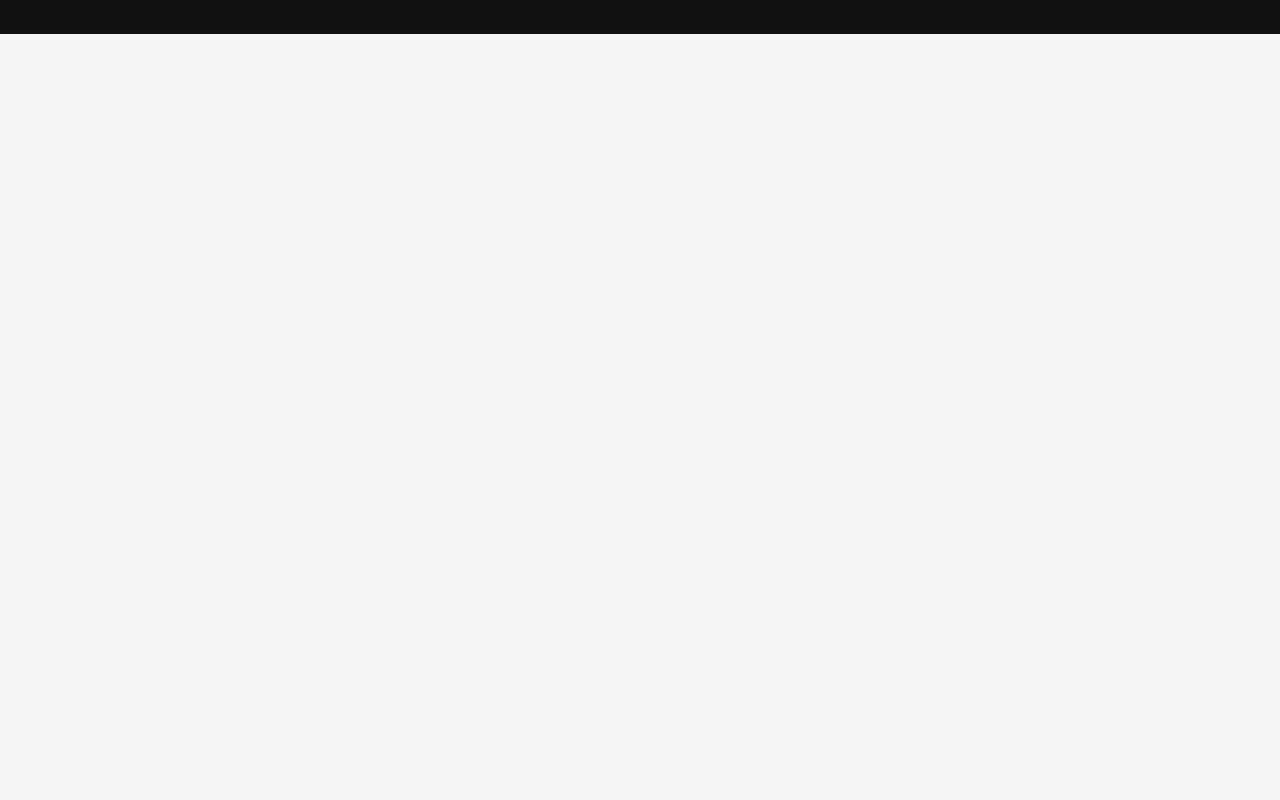
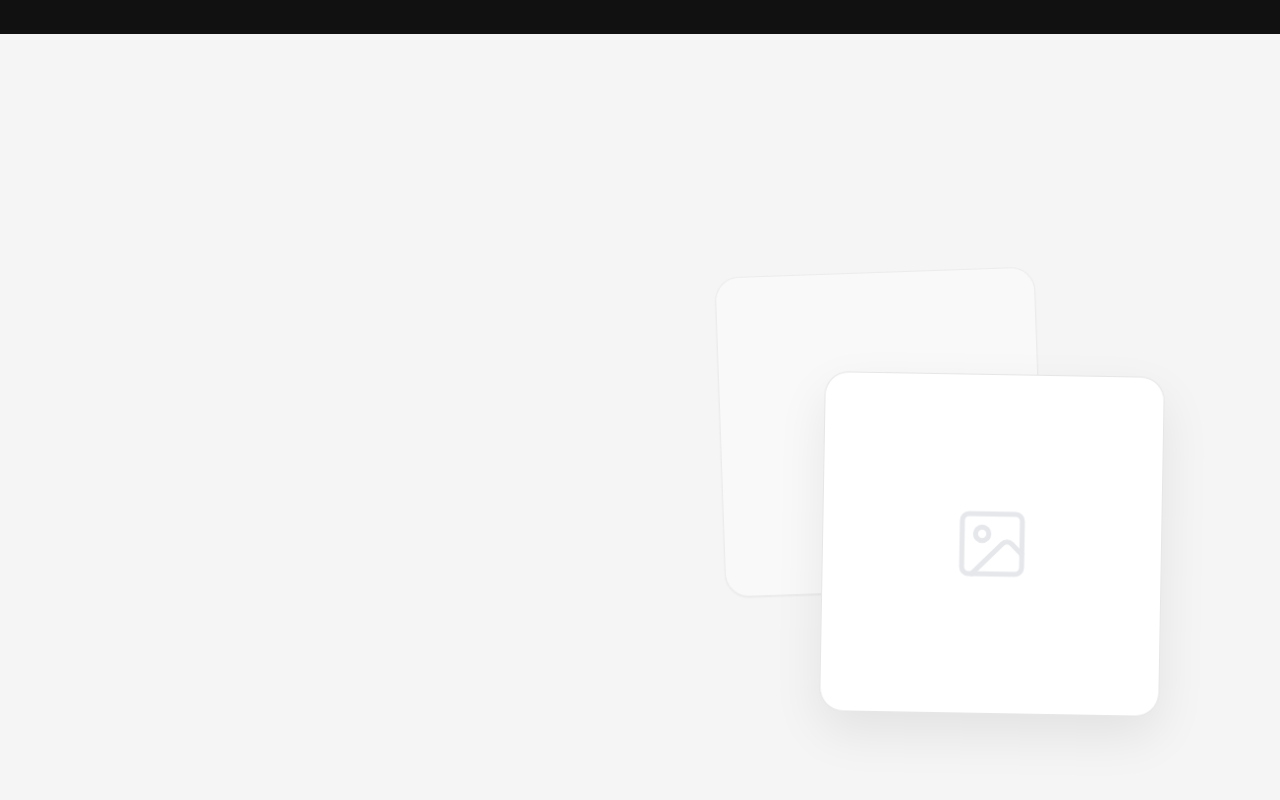
Before and after one commit to Nueve-Info/bet1-gridGPT-founder, a React (Vite) app: page / in a window 1280 px wide. Shown: the part 3394-4194 px from the top of the page. Built offline with nearby package versions, Linux system fonts and the light colour scheme.

Commit message:
style: improve metrics section visuals with stacked cards and hover interaction

```diff
--- a/src/LandingPage.tsx
+++ b/src/LandingPage.tsx
@@ -266,20 +266,6 @@ export default function LandingPage() {
             stagger: 0.2,
             ease: "power3.out",
             delay: 0.2,
-            scrollTrigger: {
-                trigger: featuresRef.current,
-                start: "top 75%",
-                toggleActions: "play none none reverse"
-            }
-        });
-
-        gsap.from(featuresRef.current.querySelectorAll(".lg\\:flex > div"), {
-            scale: 0.9,
-            opacity: 0,
-            duration: 1,
-            stagger: 0.1,
-            ease: "power2.out",
-            delay: 0.4,
             scrollTrigger: {
                 trigger: featuresRef.current,
                 start: "top 75%",
@@ -648,9 +634,9 @@ export default function LandingPage() {
             </div>
 
             {/* Right Column: Visuals */}
-            <div className="relative hidden lg:flex items-center justify-center h-[500px]">
-                {/* Abstract Layered Cards */}
-                <div className="absolute top-1/2 left-1/2 -translate-x-1/2 -translate-y-1/2 w-[340px] h-[340px] bg-gray-200/50 rounded-2xl flex items-center justify-center transform -rotate-3 z-0">
+            <div className="relative flex items-center justify-center h-[400px] sm:h-[500px] lg:h-[600px] mt-12 lg:mt-0 group">
+                {/* Back Card (Top Left) */}
+                <div className="absolute w-[260px] h-[260px] sm:w-[320px] sm:h-[320px] bg-white/40 backdrop-blur-sm rounded-3xl border border-[#111111]/5 flex items-center justify-center -rotate-2 -translate-x-16 -translate-y-16 transition-all duration-500 group-hover:-translate-x-20 group-hover:-translate-y-20 z-0 overflow-hidden shadow-sm">
                     <div className="w-16 h-16 text-gray-300">
                         <svg viewBox="0 0 24 24" fill="none" stroke="currentColor" strokeWidth="1.5" strokeLinecap="round" strokeLinejoin="round">
                             <rect width="18" height="18" x="3" y="3" rx="2" ry="2" />
@@ -659,8 +645,9 @@ export default function LandingPage() {
                         </svg>
                     </div>
                 </div>
-                <div className="absolute top-1/2 left-1/2 -translate-x-1/4 -translate-y-1/4 w-[340px] h-[340px] bg-gray-200 rounded-2xl flex items-center justify-center shadow-sm z-10">
-                    <div className="w-16 h-16 text-gray-300">
+                {/* Front Card (Bottom Right) */}
+                <div className="absolute w-[280px] h-[280px] sm:w-[340px] sm:h-[340px] bg-white rounded-3xl border border-[#111111]/10 flex items-center justify-center shadow-[0_20px_50px_rgba(0,0,0,0.08)] rotate-1 translate-x-12 translate-y-12 transition-all duration-500 group-hover:translate-x-16 group-hover:translate-y-16 z-10 overflow-hidden">
+                    <div className="w-20 h-20 text-gray-200">
                         <svg viewBox="0 0 24 24" fill="none" stroke="currentColor" strokeWidth="1.5" strokeLinecap="round" strokeLinejoin="round">
                             <rect width="18" height="18" x="3" y="3" rx="2" ry="2" />
                             <circle cx="9" cy="9" r="2" />
```
